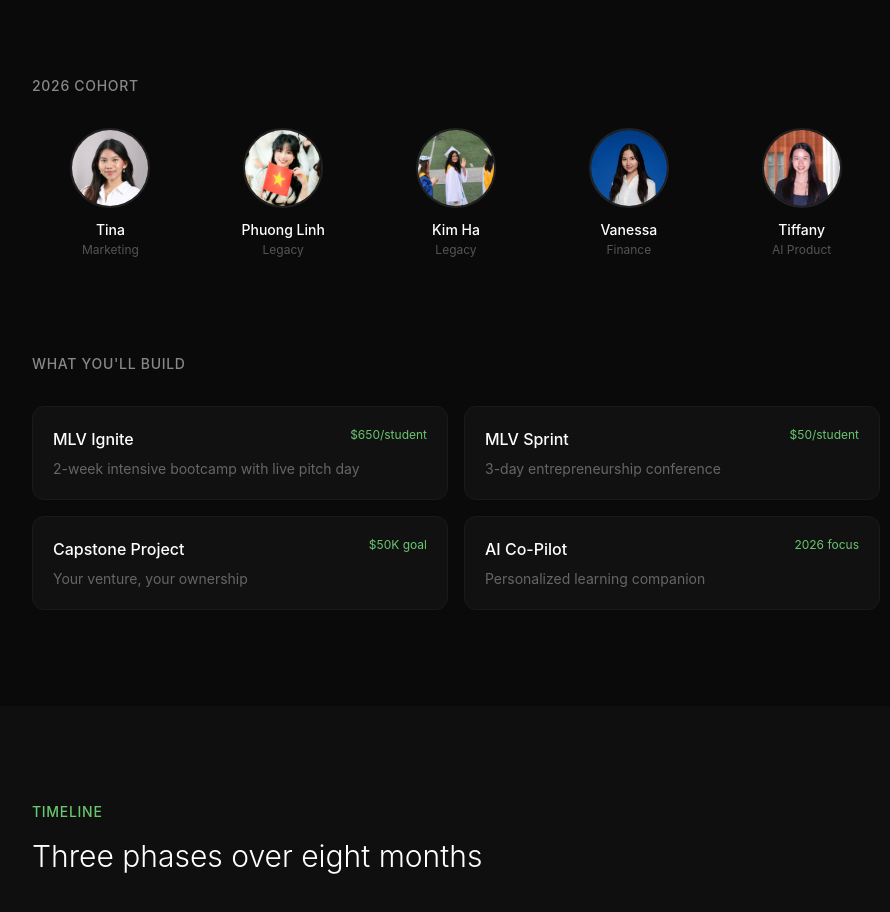
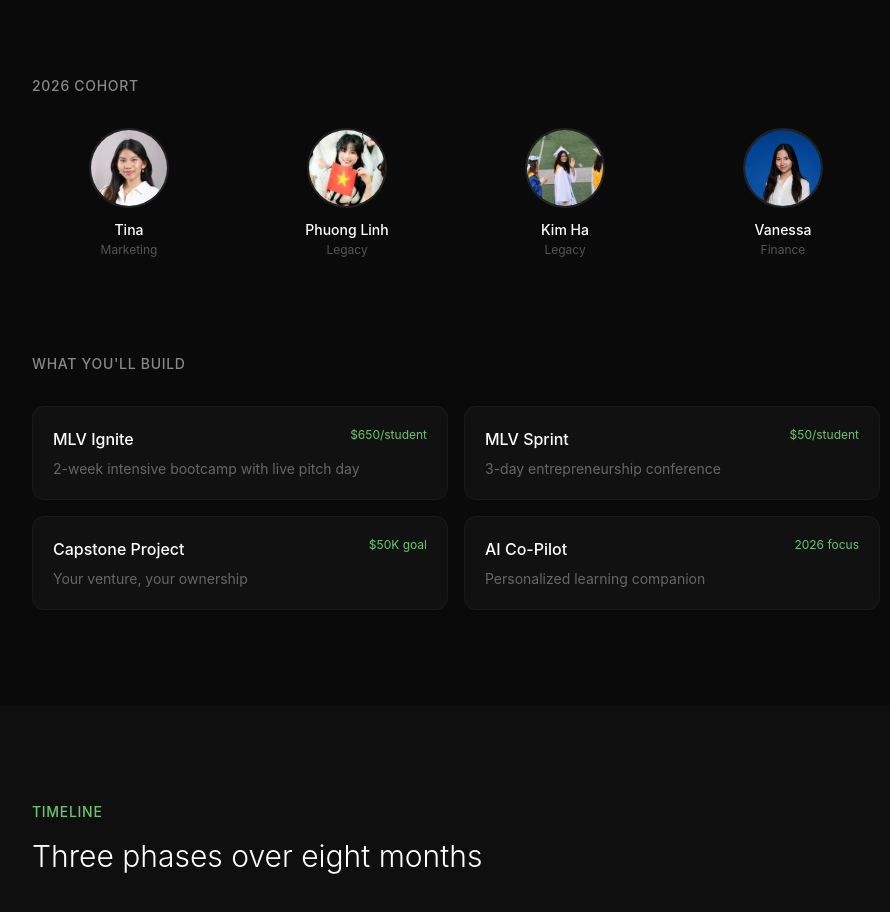
Before and after one commit to TimHL5/MLV-PMA-Internship, a Next.js app: page / in a window 1280 px wide. Shown: the part 1020-1932 px from the top of the page, without its empty margins (184-1074 px from the left). Built offline with nearby package versions, Linux system fonts and the light colour scheme; no server answers.

Commit message:
Remove Tiffany from 2026 cohort

```diff
--- a/components/ProgramOverview.tsx
+++ b/components/ProgramOverview.tsx
@@ -31,13 +31,6 @@ const cohort = [
     school: 'Purdue',
     image: '/vanessa.jpeg',
     linkedin: 'https://www.linkedin.com/in/vanessa-chan-1a0383232/'
-  },
-  {
-    name: 'Tiffany',
-    role: 'AI Product',
-    school: 'UMich',
-    image: '/tiffany.jpeg',
-    linkedin: 'https://www.linkedin.com/in/tiffany-rosalyn-wong-2a68b7238/'
   },
 ]
 
@@ -95,7 +88,7 @@ export default function ProgramOverview() {
         >
           <h3 className="text-sm font-medium text-[#888] uppercase tracking-wider mb-8">2026 Cohort</h3>
 
-          <div className="grid grid-cols-5 gap-4">
+          <div className="grid grid-cols-4 gap-6">
             {cohort.map((person, i) => (
               <motion.a
                 key={person.name}
```
